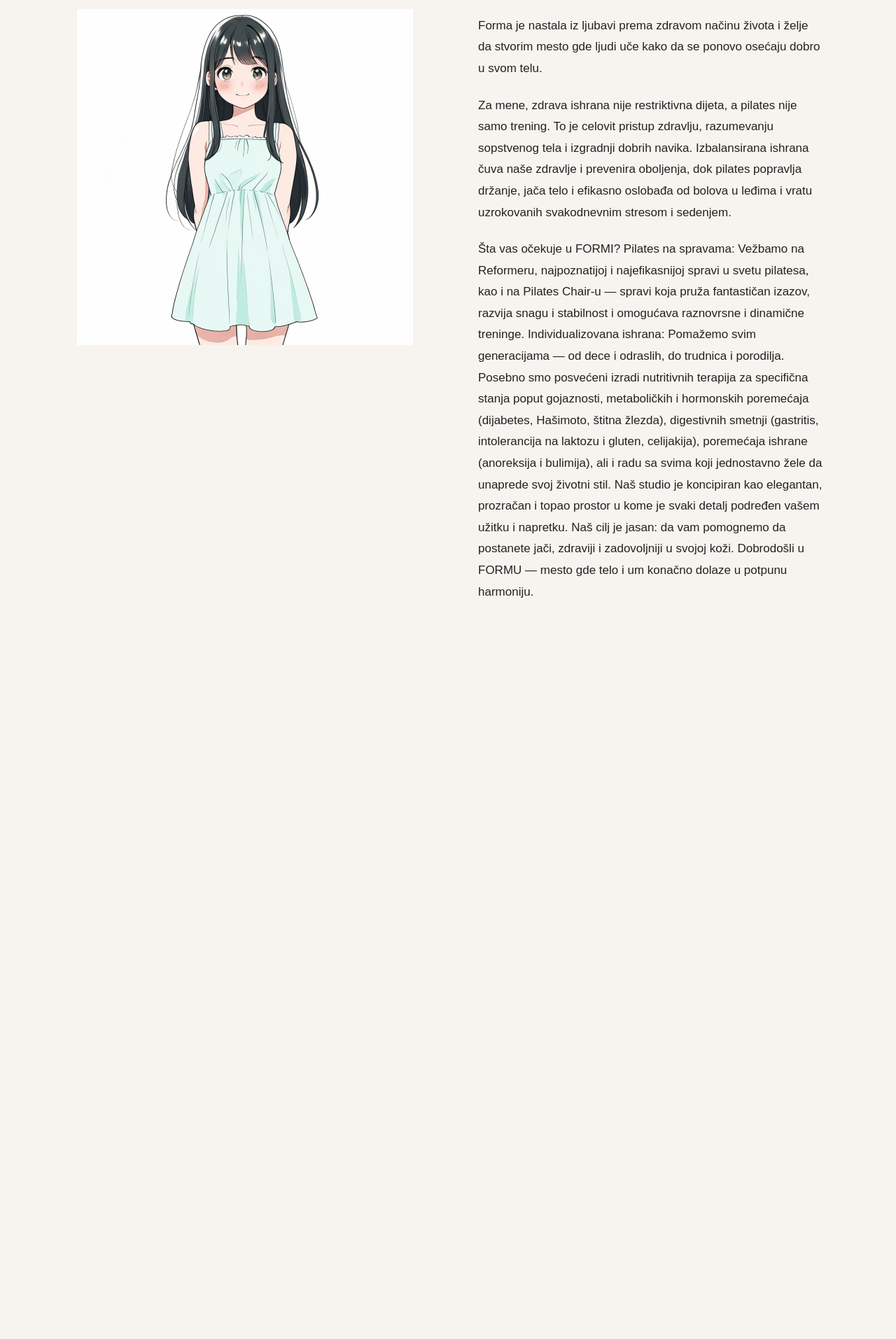
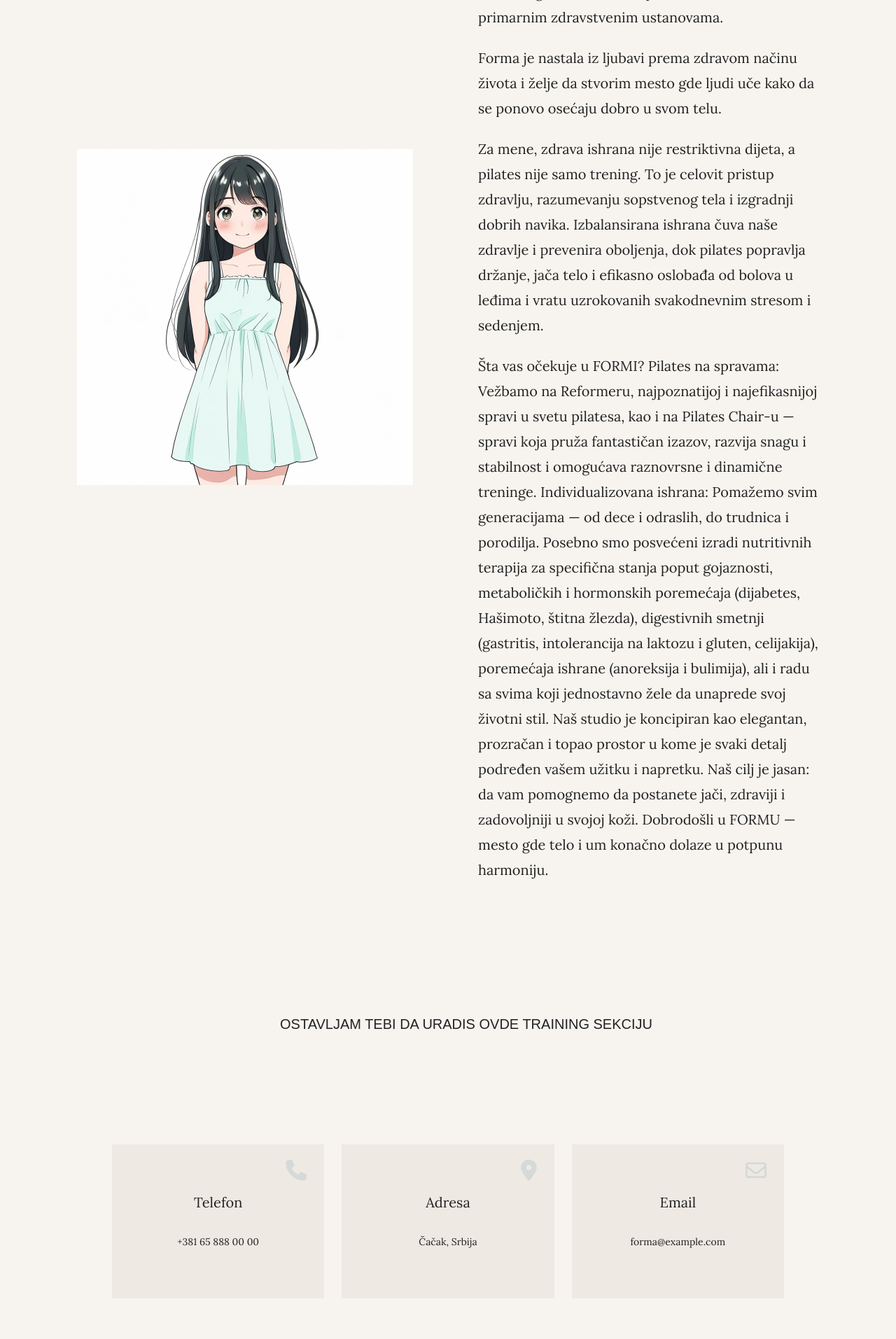
Before and after one commit to andjelaa11/FORMA-, a Django app: page / in a window 1280 px wide. Shown: the part 1287-3200 px from the top of the page at 70% size. Before the commit the page ends 2141 px from the top, so only its background shows below. Run offline with Django 5.2, Linux system fonts and the light colour scheme.

Commit message:
Update homepage Contact Section

```diff
--- a/core/static/core/style.css
+++ b/core/static/core/style.css
@@ -1,3 +1,7 @@
+html {
+    scroll-behavior: smooth;
+}
+
 * {
     margin: 0;
     padding: 0;
@@ -142,6 +146,7 @@ body {
 }
 
 .about-content h2 {
+    font-family: "Cormorant Garamond", serif;
     font-size: 65px;
     font-weight: 400;
 
@@ -149,10 +154,25 @@ body {
 }
 
 .about-content p {
-    font-size: 17px;
+    font-family: "Lora", serif;
+    font-size: 20px;
     line-height: 1.8;
 
     margin-bottom: 22px;
+}
+
+/* =================================
+
+    TRAINING
+
+================================= */
+
+.training-grid p {
+    font-size: 20px;
+    line-height: 7;
+
+    margin-bottom: 22px;
+    margin-left : 400px
 }
 
 
@@ -192,3 +212,139 @@ body {
     }
 
 }
+
+/* =================================
+   CONTACT
+================================= */
+
+.contact-section {
+    font-family: "Lora", serif;
+    padding: 80px 0 40px;
+    background-color: #f7f4ef;
+}
+
+.contact-grid {
+    display: grid;
+    grid-template-columns: repeat(3, 1fr);
+    max-width: 1000px;
+    margin: 0 auto;
+
+    gap: 25px;
+    padding: 0 20px;
+}
+
+.contact-box {
+    background-color: #eee9e2;
+
+    position: relative;
+    min-height: 220px;
+
+    display: flex;
+    flex-direction: column;
+    justify-content: center;
+
+    padding: 25px 30px;
+
+    border: none;
+
+    text-align: center;
+}
+
+.contact-icon {
+    position: absolute;
+
+    top: 22px;
+    right: 25px;
+
+    font-size: 30px;
+    color: #d5d9d7;
+}
+
+.contact-box h3 {
+    font-size: 20px;
+    font-weight: 400;
+
+    margin-bottom: 14px;
+}
+
+.contact-line {
+    margin-bottom: 20px;
+}
+
+.contact-box a {
+    text-decoration: none;
+    color: #222;
+
+    font-size: 14px;
+    line-height: 1.5;
+}
+
+.contact-box a:hover {
+    opacity: 0.55;
+}
+
+
+/* SOCIAL MEDIA */
+
+.social-links {
+    display: flex;
+    justify-content: center;
+    gap: 90px;
+
+    margin-top: 120px;
+    padding-bottom: 35px;
+}
+
+.social-links a {
+    color: #6f7f7c;;
+    text-decoration: none;
+
+    font-size: 62px;
+
+    transition: opacity 0.3s;
+}
+
+.social-links a:hover {
+    opacity: 0.5;
+}
+
+
+.social-icon {
+    width: 50px;
+    height: 50px;
+
+    border: 1px solid #222;
+    border-radius: 50%;
+
+    display: flex;
+    align-items: center;
+    justify-content: center;
+
+    font-size: 28px;
+
+    transition: all 0.3s;
+}
+
+.social-icon:hover {
+    background-color: #222;
+    color: white;
+}
+
+
+/* MOBILE */
+
+@media (max-width: 800px) {
+
+    .contact-grid {
+        grid-template-columns: 1fr;
+    }
+
+    .contact-section {
+        padding: 70px 7% 50px;
+    }
+
+    .contact-box {
+        min-height: 170px;
+    }
+
+}
--- a/core/templates/core/home.html
+++ b/core/templates/core/home.html
@@ -9,6 +9,13 @@
     <title>FORMA</title>
 
     <link rel="stylesheet" href="{% static 'core/style.css' %}">
+    <link rel="stylesheet"
+      href="https://cdnjs.cloudflare.com/ajax/libs/font-awesome/6.5.2/css/all.min.css">
+    <link rel="preconnect" href="https://fonts.googleapis.com">
+    <link rel="preconnect" href="https://fonts.gstatic.com" crossorigin>
+    <link href="https://fonts.googleapis.com/css2?family=Lora:wght@400;500;600&display=swap" rel="stylesheet">
+
+
 </head>
 
 <body>
@@ -18,10 +25,10 @@
 
         <nav>
             <a href="#">Početna</a>
-            <a href="#">O nama</a>
-            <a href="#">Treninzi</a>
+<!--            <a href="#">O nama</a>-->
+            <a href="#training">Treninzi</a>
             <a href="#">Studio</a>
-            <a href="#">Kontakt</a>
+            <a href="#contact">Kontakt</a>
         </nav>
     </header>
 
@@ -40,7 +47,7 @@
     </section>
 
 
-    <!-- O MENI -->
+    <!-- MENI -->
     <section class="about">
 
         <div class="about-image-wrapper">
@@ -95,5 +102,77 @@
 
     </section>
 
+
+    <!-- TRENING SEKCIJA -->
+    <section class="traning" id="training">
+
+        <div class="training-grid">
+
+            <p> OSTAVLJAM TEBI DA URADIS OVDE TRAINING SEKCIJU</p>
+
+        </div>
+
+    </section>
+
+
+    <!-- KONTAKT SEKCIJA -->
+    <section class="contact-section" id="contact">
+
+        <div class="contact-grid">
+
+            <div class="contact-box">
+                <i class="fa-solid fa-phone contact-icon"></i>
+
+                <h3>Telefon</h3>
+                <div class="contact-line"></div>
+
+                <a href="tel:+381658880000">
+                    +381 65 888 00 00
+                </a>
+            </div>
+
+
+            <div class="contact-box">
+                <i class="fa-solid fa-location-dot contact-icon"></i>
+
+                <h3>Adresa</h3>
+                <div class="contact-line"></div>
+
+                <a href="https://maps.google.com/" target="_blank">
+                    Čačak, Srbija
+                </a>
+            </div>
+
+
+            <div class="contact-box">
+                <i class="fa-regular fa-envelope contact-icon"></i>
+
+                <h3>Email</h3>
+                <div class="contact-line"></div>
+
+                <a href="mailto:forma@example.com">
+                    forma@example.com
+                </a>
+            </div>
+
+        </div>
+
+
+        <div class="social-links">
+
+            <a href="https://www.instagram.com/" target="_blank" aria-label="Instagram">
+                <i class="fa-brands fa-instagram"></i>
+            </a>
+
+            <a href="https://wa.me/381658880000" target="_blank" aria-label="WhatsApp">
+                <i class="fa-brands fa-whatsapp"></i>
+            </a>
+
+        </div>
+
+    </section>
+
+
+
 </body>
 </html>
```
